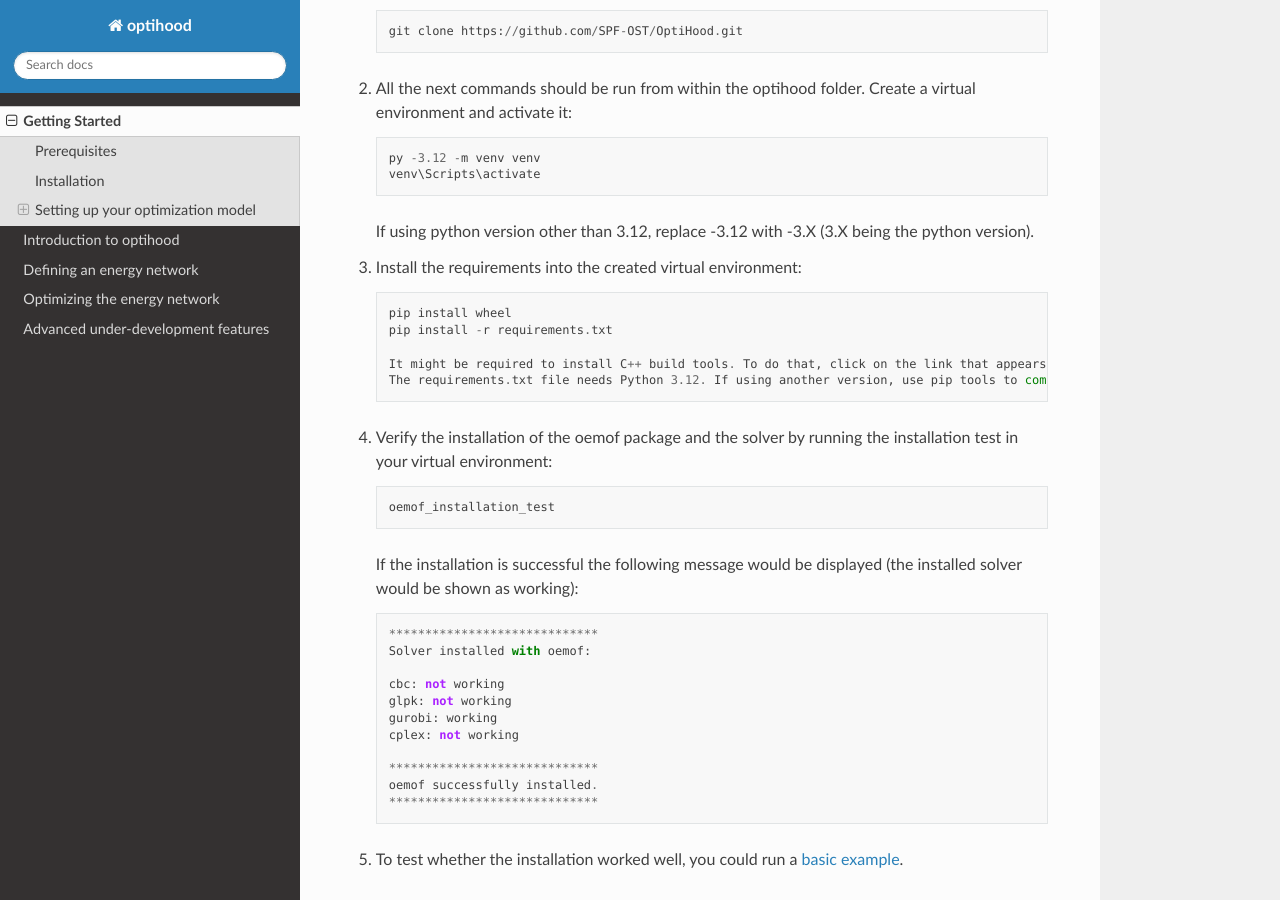
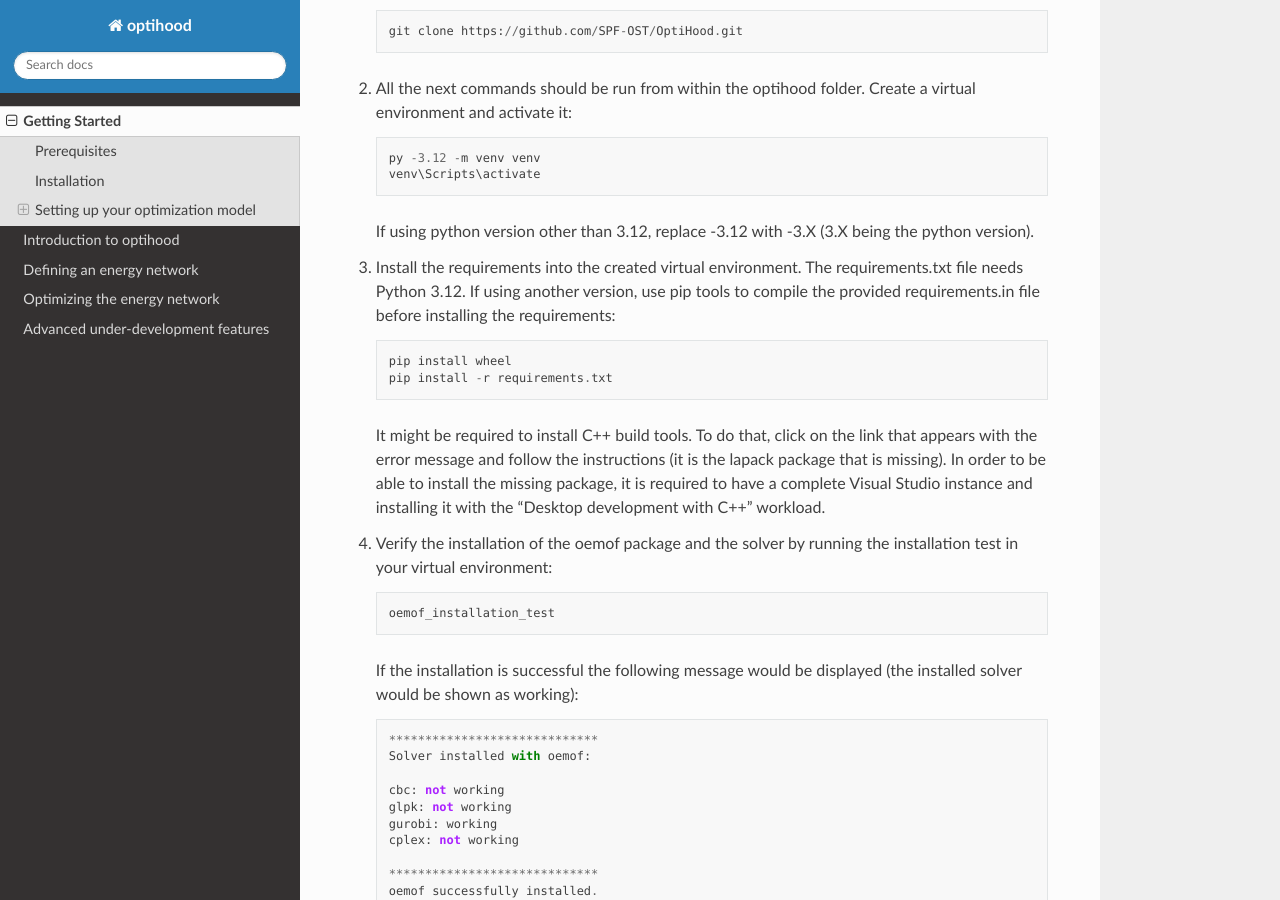
Before and after one commit to SPF-OST/optihood, a Sphinx documentation site: the page built from docs/guide/getting_started.rst, in a window 1280 px wide and 900 px high, scrolled down 610 px. Built offline with Sphinx 7.4.7 and the Read the Docs theme 2.0.0, drawn with Linux system fonts in a browser that asks for light colours; pages that are not in the unit, such as notebooks, are missing from menus.

Commit message:
update to documentation getting started section

```diff
--- a/docs/guide/getting_started.rst
+++ b/docs/guide/getting_started.rst
@@ -32,13 +32,12 @@ commands could be used.
 
    If using python version other than 3.12, replace -3.12 with -3.X (3.X being the python version).
 
-3. Install the requirements into the created virtual environment::
+3. Install the requirements into the created virtual environment. The requirements.txt file needs Python 3.12. If using another version, use pip tools to compile the provided requirements.in file before installing the requirements::
 
     pip install wheel
     pip install -r requirements.txt
 
-    It might be required to install C++ build tools. To do that, click on the link that appears with the error message and follow the instructions (it is the lapack package that is missing). In order to be able to install the missing package, it is required to have a complete Visual Studio instance and installing it with the "Desktop development with C++" workload.
-    The requirements.txt file needs Python 3.12. If using another version, use pip tools to compile the provided requirements.in file before installing the requirements.
+   It might be required to install C++ build tools. To do that, click on the link that appears with the error message and follow the instructions (it is the lapack package that is missing). In order to be able to install the missing package, it is required to have a complete Visual Studio instance and installing it with the "Desktop development with C++" workload.
 
 4. Verify the installation of the oemof package and the solver by running the installation test in your virtual environment::
 
```
Also changed, not shown: README.md (+3 -7 lines).
